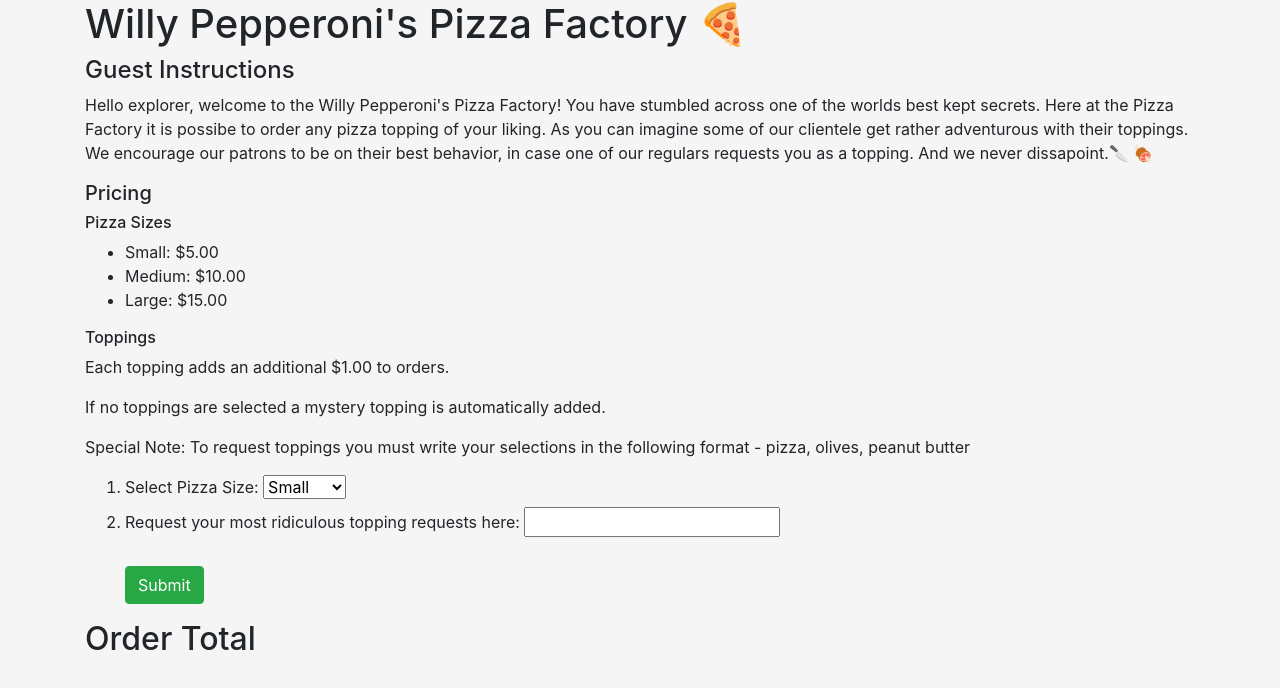
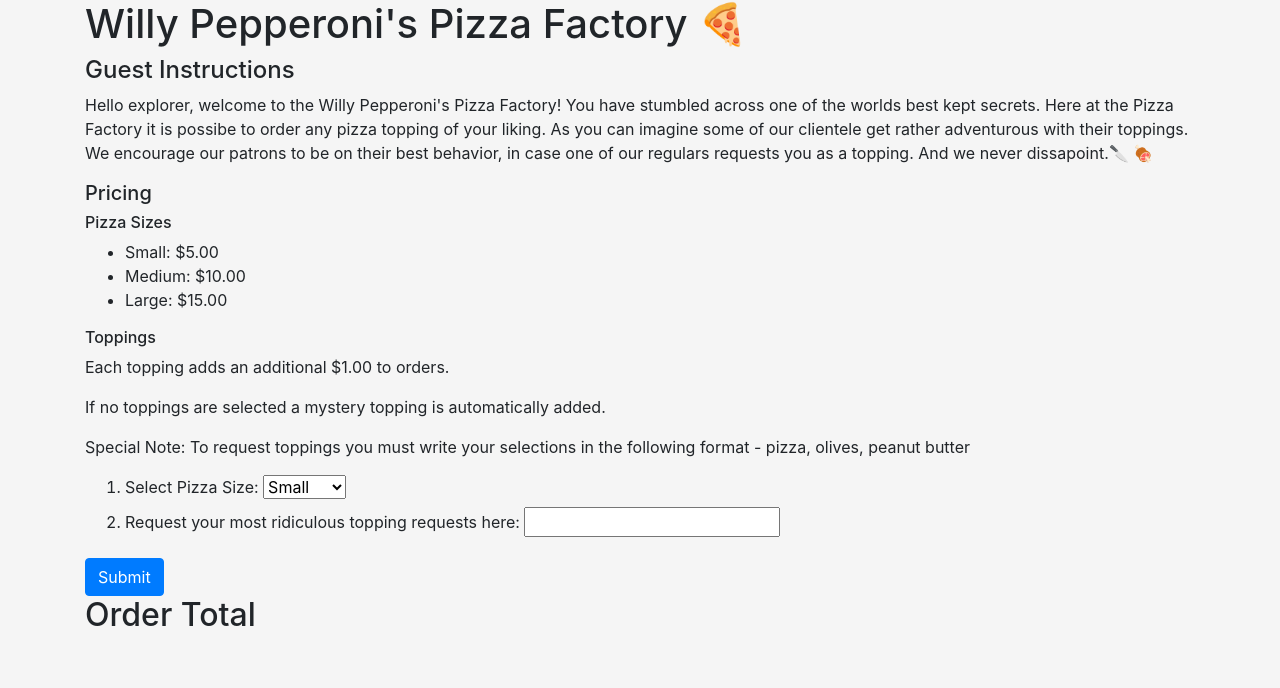
Before and after one commit to justice-rage/pizza-parlor, a plain HTML site: page index.html in a window 1280 px wide. Drawn offline with Linux system fonts and the light colour scheme.

Commit message:
clean code

```diff
--- a/index.html
+++ b/index.html
@@ -24,13 +24,11 @@
       <p>Each topping adds an additional $1.00 to orders.</p>
       <p>If no toppings are selected a mystery topping is automatically added.</p>
       <p>Special Note: To request toppings you must write your selections in the following format - pizza, olives, peanut butter</p>
-      <!-- pizza selection questions -->
         <div>
           <form id="input-form">
             <ol>
               <li>
                 <div>
-                <!-- question 1 -->
                   <label for="requested-size">Select Pizza Size:</label>
                   <select id="requested-size">
                     <option value="small">Small</option>
@@ -41,19 +39,16 @@
               </li>
               <li>
                 <div>
-                <!-- question 2 -->
                   <label for="requested-toppings">Request your most ridiculous topping requests here:</label>
                   <input id="requested-toppings" type="text">
                 </div>
               </li>
-              <br>
+            </ol>
             <div>
-              <!-- submit pizza order button -->
-              <button type="submit" class="btn btn-success">Submit</button>
+              <button type="submit" class="btn btn-primary">Submit</button>
             </div>
           </form>
         </div>
-      <!-- final cost results -->
       <div id="final-cost" class="">
         <h2>Order Total</h2>
         <p class="final-pizza-cost"></p>
```
